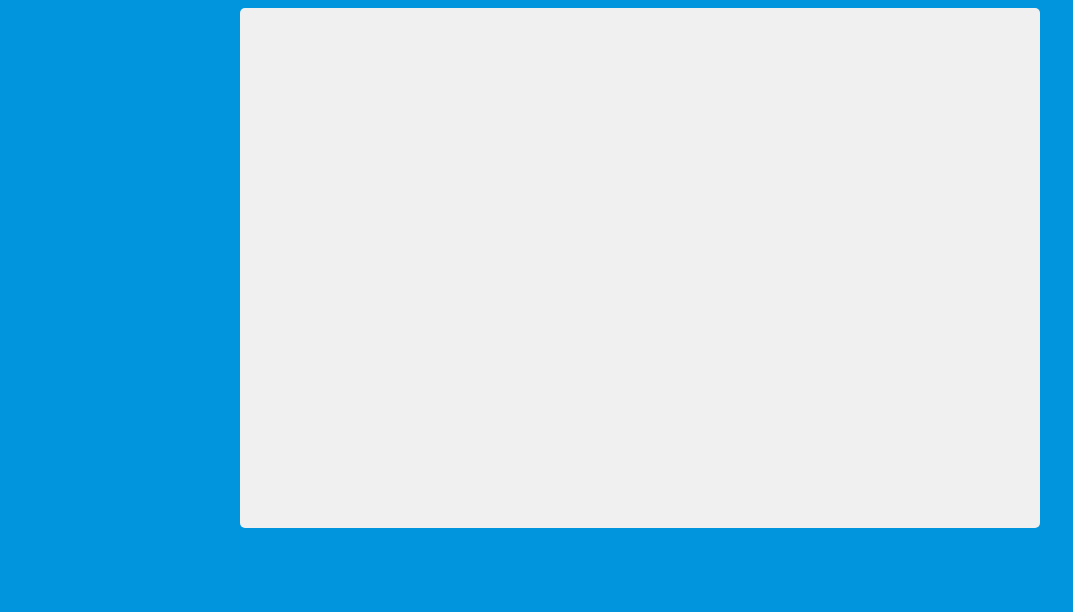
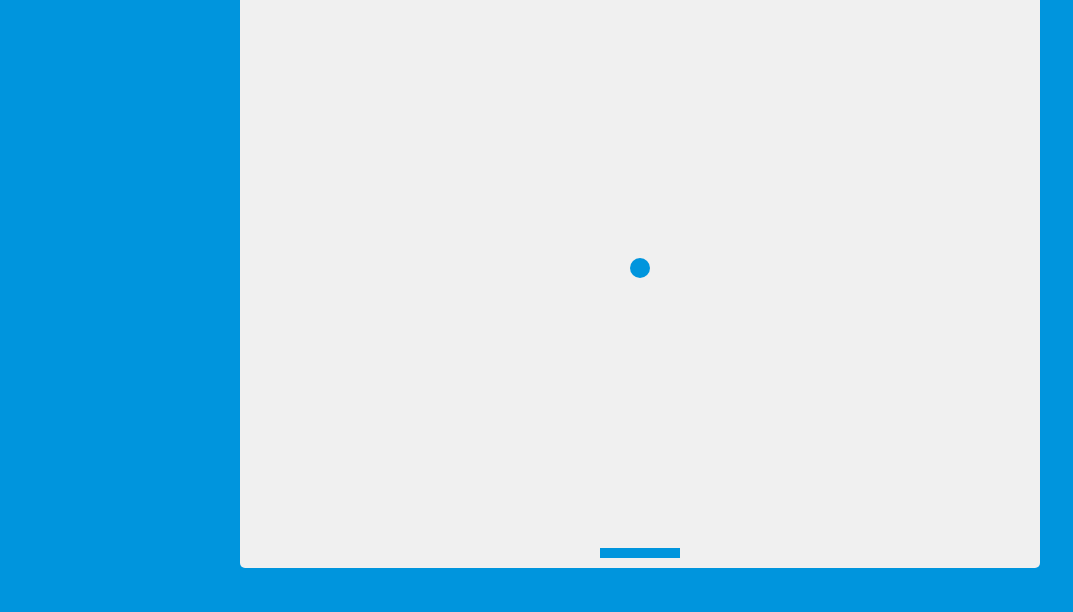
Before and after one commit to gibbonsdav/arcade-game, a plain HTML site: page index.html in a window 1280 px wide. Shown: the part 188-800 px from the top of the page, without its empty margins (0-1073 px from the left). Drawn offline with Linux system fonts and the light colour scheme.

Commit message:
paddle and bricks

```diff
--- a/index.html
+++ b/index.html
@@ -19,7 +19,7 @@
       <button id="close-btn" class="btn">Close</button>
     </div>
 
-    <canvas id="canvas" width="800" height="520"></canvas>
+    <canvas id="canvas" width="800" height="600"></canvas>
     <script src="script.js"></script>
   </body>
 </html>
--- a/script.js
+++ b/script.js
@@ -4,6 +4,9 @@ const rules = document.getElementById("rules")
 const canvas = document.getElementById("canvas")
 const ctx = canvas.getContext("2d")
 
+let score = 0
+
+// Making the ball
 const ball = {
   x: canvas.width / 2,
   y: canvas.height / 2,
@@ -13,6 +16,47 @@ const ball = {
   dy: -4,
 }
 
+// Making the paddle
+const paddle = {
+  x: canvas.width / 2 - 40,
+  y: canvas.height - 20,
+  w: 80,
+  h: 10,
+  speed: 8,
+  dx: 0,
+}
+
+// Drawing the ball
+function drawBall() {
+  ctx.beginPath()
+  ctx.arc(ball.x, ball.y, ball.size, 0, Math.PI * 2)
+  ctx.fillStyle = "#0095dd"
+  ctx.fill()
+  ctx.closePath()
+}
+
+// draw the paddle
+function drawPaddle() {
+  ctx.beginPath()
+  ctx.rect(paddle.x, paddle.y, paddle.w, paddle.h)
+  ctx.fillStyle = "#0095dd"
+  ctx.fill()
+  ctx.closePath
+}
+
+function draw() {
+  drawBall()
+  drawPaddle()
+  drawScore()
+}
+
+//Draw score in canvas
+function drawScore() {
+  ctx.font = "20px Arial"
+  ctx.fillText(`Score: ${score}`, canvas.width - 100, 30)
+}
+draw()
+
 //Rules and closing event handlers
 rulesBtn.addEventListener("click", () => rules.classList.add("show"))
 closeBtn.addEventListener("click", () => rules.classList.remove("show"))
```
